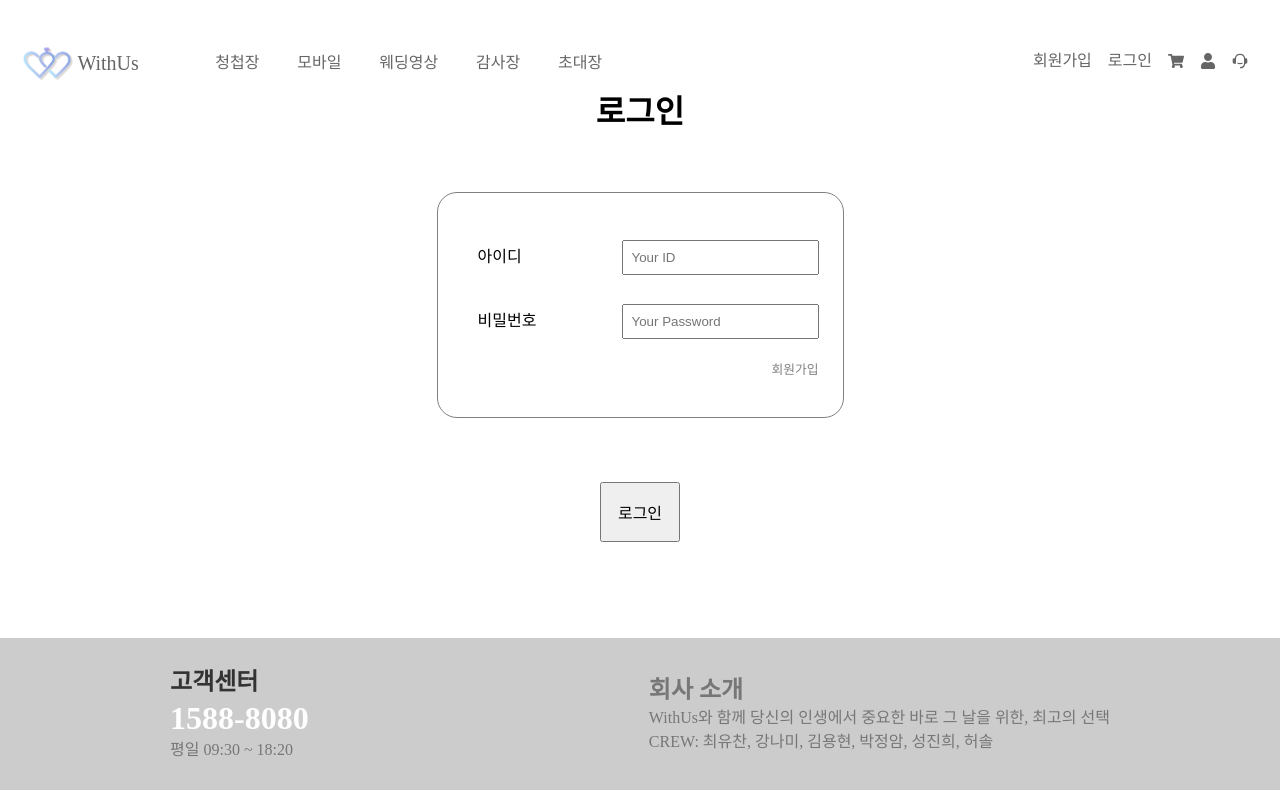
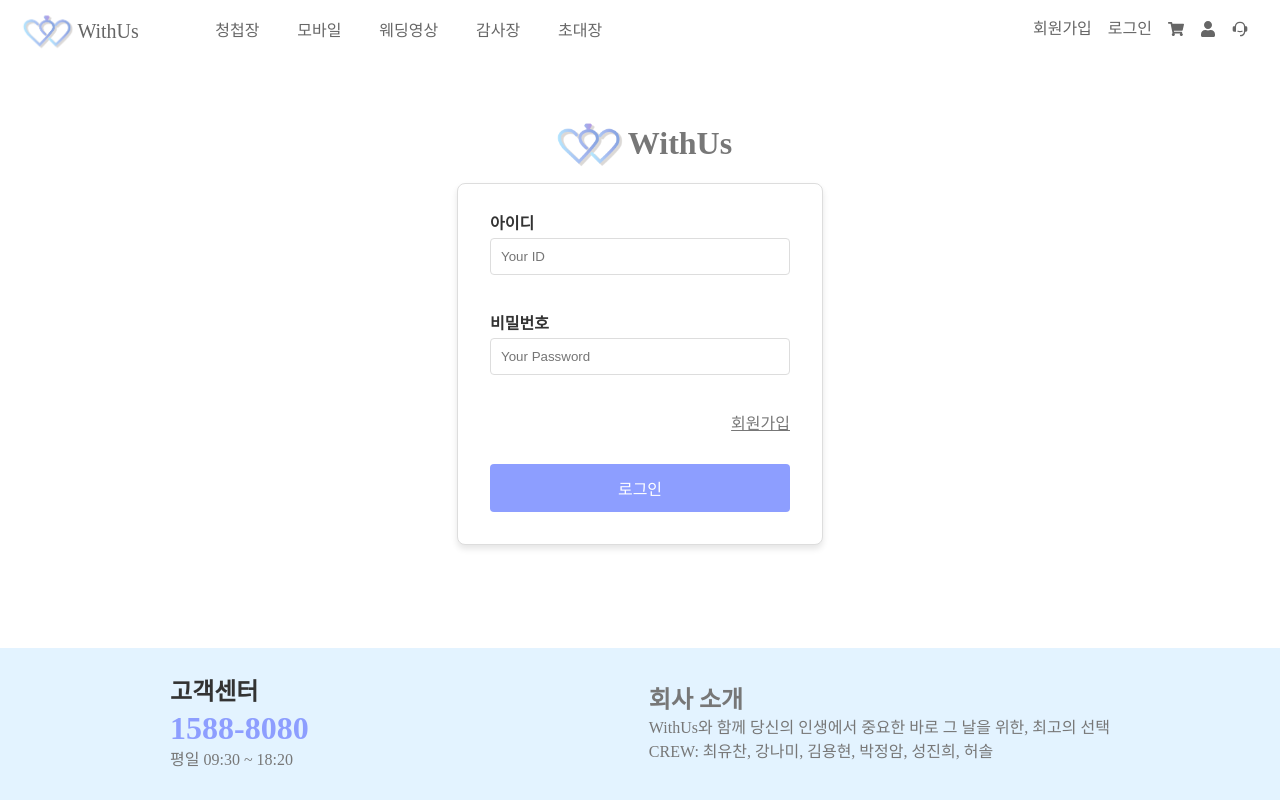
Before and after one commit to Choi-Yuchan/withus_frontend, a React (Create React App) app: page /login in a window 1280 px wide. Built offline with nearby package versions, Linux system fonts and the light colour scheme.

Commit message:
adapt a react-hook-form library at Login components. styling Login page. modify style for footer component.

```diff
--- a/src/components/Footer.jsx
+++ b/src/components/Footer.jsx
@@ -24,7 +24,7 @@ const StyledFooter = styled.footer`
   align-items: center;
   justify-content: space-around;
   padding-block: 2rem;
-  background-color: #ccc;
+  background-color: #e3f3ff;
 
   h3 {
     font-size: 1.5rem;
@@ -36,7 +36,7 @@ const CustomerCenter = styled.div`
   h4 {
     font-size: 2rem;
     font-weight: 600;
-    color: #fefefe;
+    color: #8d9eff;
     margin-block: 0.5rem;
   }
 `;
--- a/src/page/LogIn.jsx
+++ b/src/page/LogIn.jsx
@@ -1,115 +1,185 @@
-//import React from 'react'
-
-import { useState } from "react";
+import React from "react";
+import { useForm } from "react-hook-form";
 import { Footer } from "../components/Footer";
 import { Header } from "../components/Header";
 import { styled } from "styled-components";
 
 const LogIn = () => {
-  const [id, setId] = useState("");
-  const [pw, setPw] = useState("");
+  const {
+    register,
+    handleSubmit,
+    formState: { errors },
+  } = useForm();
 
+  const onSubmit = (data) => {
+    console.log(data);
+    if (data.userId === "" || data.password === "") {
+      alert("아이디 혹은 비밀번호를 입력해주세요!");
+      return;
+    }
 
-  const login = (id, pw) => {
-    if (id === "" || pw === "") {
-      alert("아이디 혹은 비밀번호를 입력해주세요!");
-      return false;
-    }
+    // 여기에서 로그인 로직을 처리할 수 있습니다.
+    console.log("로그인 시도:", data.userId, data.password);
   };
+
   return (
-    <div>
+    <main>
       <Header />
-      <StyledForm>
-        <h2>로그인</h2>
-        <StyledInner>
-          <div>
+      <LogInContainer className="main-font-color">
+        <LogoImageBox>
+          <a href="/">
+            <img src="/images/withus_logo.png" alt="withus_logo" />
+            <h2>WithUs</h2>
+          </a>
+        </LogoImageBox>
+        <LogInForm onSubmit={handleSubmit(onSubmit)}>
+          <FormInner>
+            <FormGroup>
               <label>아이디</label>
               <input
+                {...register("userId", {
+                  minLength: 5,
+                  maxLength: 15,
+                  required: true,
+                })}
                 type="text"
-              minLength="5"
-              maxLength="15"
                 placeholder="Your ID"
-              onChange={(e)=>{
-                setId(e.target.value);
-              }}
               />
-          </div>
-          <div>
+              {errors.userId && (
+                <ErrorText>올바른 아이디를 입력해주세요.</ErrorText>
+              )}
+            </FormGroup>
+            <FormGroup>
               <label>비밀번호</label>
               <input
+                {...register("password", {
+                  minLength: 8,
+                  maxLength: 15,
+                  required: true,
+                })}
                 type="password"
-              minLength="8"
-              maxLength="15"
                 placeholder="Your Password"
-              onChange={(e)=>{
-                setPw(e.target.value);
-              }}
               />
-          </div>
-          <div>
+              {errors.password && (
+                <ErrorText>올바른 비밀번호를 입력해주세요.</ErrorText>
+              )}
+            </FormGroup>
+            <SignUpBox>
               <p>
                 <a href="/signup">회원가입</a>
               </p>
-          </div>
-        </StyledInner>
-        <StyledSubmit>
-          <button onClick={()=>{
-            login(id,pw)
-          }}>로그인</button>
-        </StyledSubmit>
-      </StyledForm>
+            </SignUpBox>
+          </FormInner>
+          <ButtonBox>
+            <SubmitButton type="submit">로그인</SubmitButton>
+          </ButtonBox>
+        </LogInForm>
+      </LogInContainer>
       <Footer />
-    </div>
+    </main>
   );
 };
-const StyledForm = styled.form`
+
+const LogoImageBox = styled.div`
+  width: 80px;
+
+  img {
+    width: 100%;
+    height: 100%;
+  }
+  a {
     display: flex;
     align-items: center;
-  flex-direction: column;
-  justify-content: space-between;
-  padding: 2rem 0;
-  margin: 2rem;
-  h2 {
-    padding: 2rem;
-    font-size: 2rem;
-    font-weight: bold;
+    justify-content: center;
+    font-size: 1.25rem;
+    font-family: cursive;
+    text-decoration: none;
+    color: #666;
   }
 `;
-const StyledInner = styled.div`
-  padding: 1.5rem;
-  margin: 2rem;
-  border: 1px solid gray;
-  border-radius: 20px;
-  div {
+const LogInContainer = styled.div`
   display: flex;
+  flex-direction: column;
   align-items: center;
-    margin: 1rem 0;
-  }
-  div > label {
-    width: 8rem;
-    padding: 1rem;
-  }
-  div > input {
-    padding: 0.5rem;
-  }
-  div:nth-of-type(3){
-    align-items: flex-start;
-    justify-content: right;
-    a{
-      color: gray;
-      text-decoration: none;
-      font-size: 0.8rem;
-    }
-  }
-`;
-const StyledSubmit = styled.div`
-  margin: 2rem;
-  button {
-    padding: 1rem;
-    font-size: 1rem;
+  justify-content: center;
+  height: calc(100vh - 152px);
+  h2 {
+    font-size: 2rem;
+    font-weight: 600;
+    color: #777;
   }
 `;
 
+const LogInForm = styled.form`
+  background-color: #ffffff;
+  border: 1px solid #dddddd;
+  border-radius: 8px;
+  padding: 2rem;
+  box-shadow: 0px 4px 6px rgba(0, 0, 0, 0.1);
+  width: 300px;
+`;
 
+const FormInner = styled.div`
+  display: flex;
+  flex-direction: column;
+
+  label {
+    font-weight: 600;
+    margin-bottom: 6px;
+  }
+
+  input {
+    padding: 10px;
+    border: 1px solid #dddddd;
+    border-radius: 4px;
+  }
+
+  p {
+    margin-bottom: 1rem;
+  }
+`;
+
+const FormGroup = styled.div`
+  display: flex;
+  flex-direction: column;
+  height: 100px;
+`;
+
+const ErrorText = styled.p`
+  color: red;
+  font-size: 14px;
+  margin-top: 4px;
+`;
+
+const SignUpBox = styled.div`
+  display: flex;
+  justify-content: flex-end;
+  margin-bottom: 1rem;
+
+  a {
+    color: #777;
+    text-decoration: underline;
+  }
+`;
+const ButtonBox = styled.div`
+  display: flex;
+  width: 100%;
+`;
+
+const SubmitButton = styled.button`
+  width: 100%;
+  background-color: #8d9eff;
+  color: #ffffff;
+  border: none;
+  border-radius: 4px;
+  padding: 12px;
+  font-size: 16px;
+  cursor: pointer;
+  transition: background-color 0.2s;
+
+  &:hover {
+    background-color: #6c4ab6;
+  }
+`;
 
 export default LogIn;
```
Lines whose indentation alone changed are shown as unchanged.
